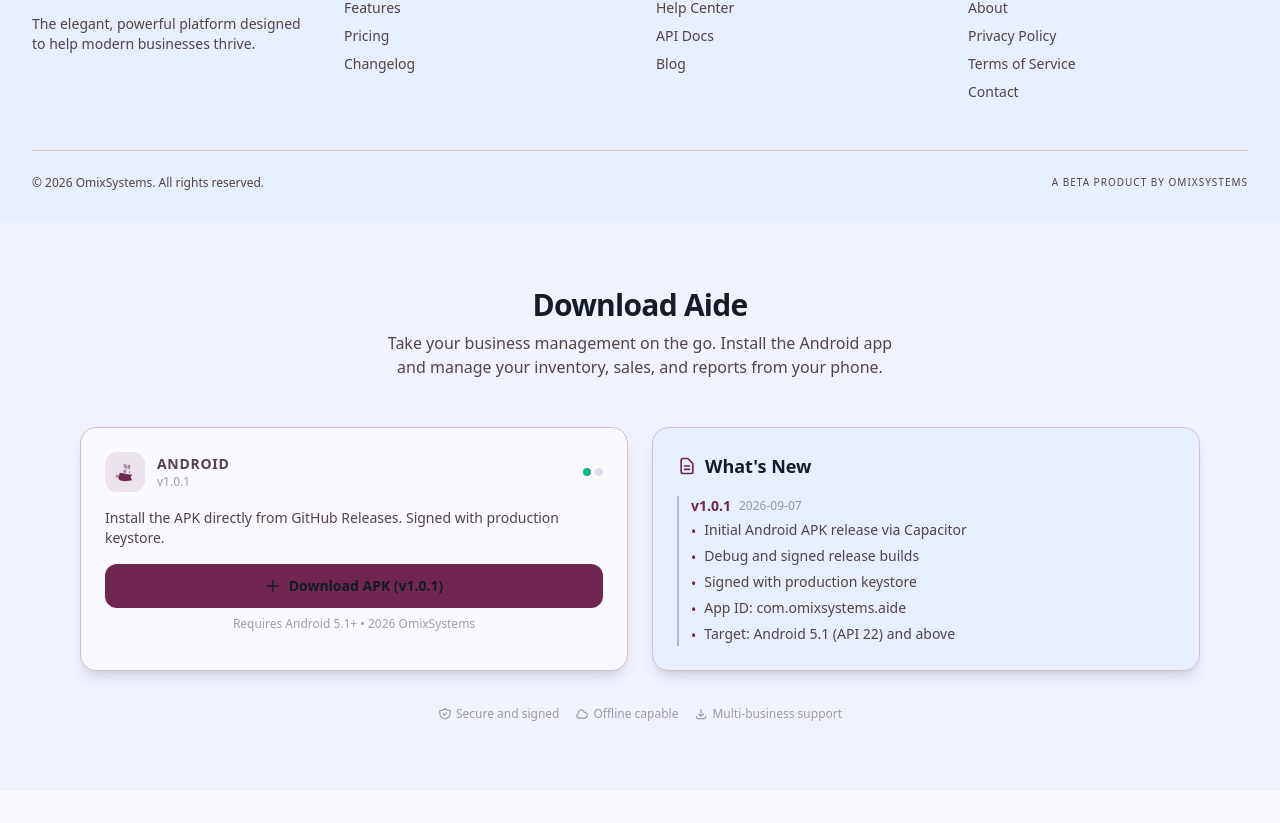
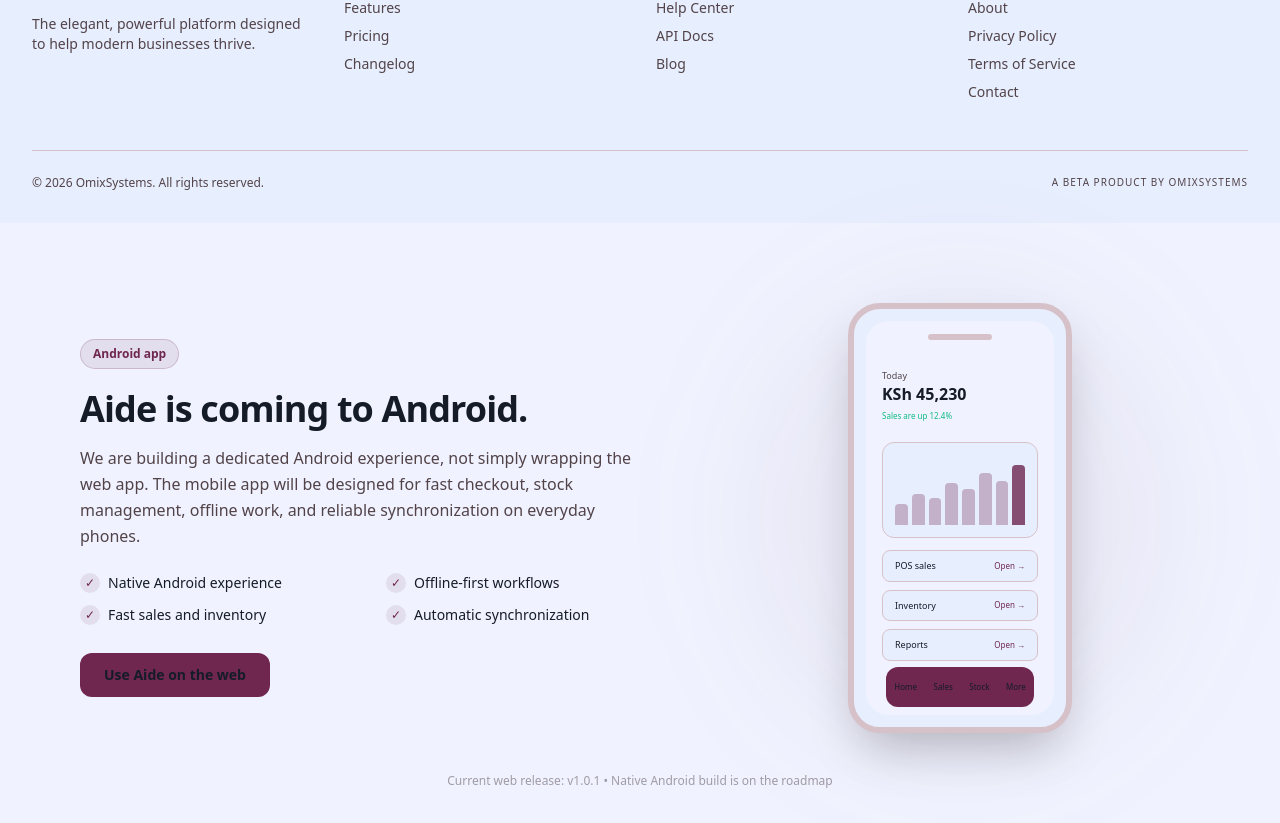
Before and after one commit to oliver4441/aide, a Next.js app: page / in a window 1280 px wide. Shown: the part 4057-4880 px from the top of the page. Before the commit the page ends 4848 px from the top, so only its background shows below. Built offline with nearby package versions, Linux system fonts and the light colour scheme.

Commit message:
Update Aide landing page for native Android roadmap

```diff
--- a/src/components/landing/DownloadSection.tsx
+++ b/src/components/landing/DownloadSection.tsx
@@ -1,4 +1,3 @@
-import Image from "next/image";
 import Link from "next/link";
 
 interface DownloadSectionProps {
@@ -6,119 +5,76 @@
 }
 
 export default function DownloadSection({ version }: DownloadSectionProps) {
-  const changelog = [
-    { version: "v1.0.1", date: "2026-09-07", items: [
-      "Initial Android APK release via Capacitor",
-      "Debug and signed release builds",
-      "Signed with production keystore",
-      "App ID: com.omixsystems.aide",
-      "Target: Android 5.1 (API 22) and above"
-    ]}
-  ];
-
   return (
-    <section className="py-16 bg-surface-container-low" id="download">
+    <section className="py-20 bg-surface-container-low" id="download">
       <div className="max-w-6xl mx-auto px-4">
-        <div className="text-center mb-12">
-          <h2 className="text-3xl font-bold tracking-tight font-headline text-on-surface mb-2">
-            Download Aide
-          </h2>
-          <p className="text-on-surface-variant max-w-lg mx-auto">
-            Take your business management on the go. Install the Android app and manage your inventory, sales, and reports from your phone.
-          </p>
-        </div>
-
-        <div className="grid grid-cols-1 gap-6 md:grid-cols-2">
-          {/* Android Download Card */}
-          <div className="bg-surface border border-outline-variant rounded-2xl p-6 shadow-lg hover:shadow-xl transition-shadow">
-            <div className="flex items-center gap-3 mb-4">
-              <div className="w-10 h-10 rounded-xl bg-primary/10 flex items-center justify-center">
-                <svg className="w-6 h-6 text-primary" viewBox="0 0 24 24" fill="currentColor">
-                  <path d="M17.523 16.439L19.5 15l-12.75-2.25L5.25 18.5l1.977 1.939L12 21.25l7.023-0.911z" />
-                  <path fillOpacity="0.5" d="M7.732 19.23l-1.977-1.939L2.5 17.5l.638-2.884 2.766.971L7.732 19.23zM9.893 10.293l2.884-.637.971 2.766-2.884.638L9.893 10.293zM14.107 10.293L11.22 7.381l-.971-2.766 2.884-.637L14.107 10.293zM16.268 9.77L14.29 7.501l.637-2.884 2.884.971L16.268 9.77z" />
-                  <path fillOpacity="0.5" d="M19.5 15l-1.977-1.561L16.268 9.77l-.637 2.884 2.766.971L19.5 15z" />
-                </svg>
-              </div>
-              <div className="flex-1">
-                <div className="text-sm font-semibold text-on-surface-variant uppercase tracking-wider">Android</div>
-                <div className="text-xs text-on-surface-variant/50">v{version}</div>
-              </div>
-              <div className="flex gap-1">
-                <div className="w-2 h-2 rounded-full bg-success" />
-                <div className="w-2 h-2 rounded-full bg-surface-container-highest" />
-              </div>
+        <div className="grid lg:grid-cols-[1fr_0.8fr] gap-10 items-center">
+          <div>
+            <div className="inline-flex items-center gap-2 px-3 py-1.5 rounded-full bg-primary/10 border border-primary/20 text-primary text-xs font-semibold mb-5">
+              Android app
             </div>
-            <p className="text-sm text-on-surface-variant mb-4">
-              Install the APK directly from GitHub Releases. Signed with production keystore.
+            <h2 className="text-3xl md:text-4xl font-bold tracking-tight font-headline text-on-surface mb-4">
+              Aide is coming to Android.
+            </h2>
+            <p className="text-on-surface-variant max-w-xl leading-relaxed mb-6">
+              We are building a dedicated Android experience, not simply wrapping the web app. The mobile app will be designed for fast checkout, stock management, offline work, and reliable synchronization on everyday phones.
             </p>
-            <div className="space-y-2">
-              <a
-                href={`https://github.com/oliver4441/aide/releases/download/v${version}/app-debug.apk`}
-                className="block w-full bg-primary text-on-primary font-semibold py-3 rounded-xl hover:bg-primary-light transition-colors flex items-center justify-center gap-2 text-sm"
-              >
-                <svg className="w-4 h-4" fill="none" viewBox="0 0 24 24" stroke="currentColor" strokeWidth={2}>
-                  <path strokeLinecap="round" strokeLinejoin="round" d="M12 4v16m8-8H4" />
-                </svg>
-                Download APK (v{version})
-              </a>
-              <p className="text-xs text-on-surface-variant/50 text-center">
-                Requires Android 5.1+ • {new Date().getFullYear()} OmixSystems
-              </p>
-            </div>
-          </div>
-
-          {/* Changelog Card */}
-          <div className="bg-surface-container border border-outline-variant rounded-2xl p-6 shadow-lg hover:shadow-xl transition-shadow">
-            <div className="flex items-center gap-2 mb-4">
-              <svg className="w-5 h-5 text-primary" fill="none" viewBox="0 0 24 24" stroke="currentColor" strokeWidth={2}>
-                <path strokeLinecap="round" strokeLinejoin="round" d="M9 12h6m-6 4h6m2 5H7a2 2 0 01-2-2V5a2 2 0 012-2h5.586a1 1 0 01.707.293l5.414 5.414a1 1 0 01.293.707V19a2 2 0 01-2 2z" />
-              </svg>
-              <h3 className="text-lg font-semibold text-on-surface">What&apos;s New</h3>
-            </div>
-            <div className="space-y-3">
-              {changelog.map((entry) => (
-                <div key={entry.version} className="border-l-2 border-primary/30 pl-3">
-                  <div className="flex items-center gap-2 mb-1">
-                    <span className="text-sm font-semibold text-primary">{entry.version}</span>
-                    <span className="text-xs text-on-surface-variant/50">{entry.date}</span>
-                  </div>
-                  <ul className="space-y-1">
-                    {entry.items.map((item, i) => (
-                      <li key={i} className="text-sm text-on-surface-variant flex items-start gap-2">
-                        <span className="text-primary mt-0.5 flex-shrink-0">•</span>
-                        <span>{item}</span>
-                      </li>
-                    ))}
-                  </ul>
+            <div className="grid sm:grid-cols-2 gap-3 mb-7">
+              {[
+                "Native Android experience",
+                "Offline-first workflows",
+                "Fast sales and inventory",
+                "Automatic synchronization",
+              ].map((item) => (
+                <div key={item} className="flex items-center gap-2 text-sm text-on-surface">
+                  <span className="w-5 h-5 rounded-full bg-primary/10 text-primary flex items-center justify-center text-xs">✓</span>
+                  {item}
                 </div>
               ))}
             </div>
+            <Link
+              href="/login"
+              className="inline-flex items-center justify-center bg-primary text-on-primary font-semibold px-6 py-3 rounded-xl hover:bg-primary-light transition-colors text-sm"
+            >
+              Use Aide on the web
+            </Link>
+          </div>
+
+          <div className="relative mx-auto w-full max-w-sm">
+            <div className="absolute -inset-6 bg-primary/5 blur-3xl rounded-full" />
+            <div className="relative mx-auto w-56 h-[430px] rounded-[2rem] border-[6px] border-outline-variant bg-surface-container shadow-2xl p-3">
+              <div className="h-full rounded-[1.4rem] bg-surface-container-low overflow-hidden">
+                <div className="h-8 flex items-center justify-center">
+                  <div className="w-16 h-1.5 rounded-full bg-outline-variant" />
+                </div>
+                <div className="px-4 pt-4">
+                  <div className="text-[9px] text-on-surface-variant">Today</div>
+                  <div className="text-base font-bold text-on-surface font-headline">KSh 45,230</div>
+                  <div className="text-[8px] text-success mt-1">Sales are up 12.4%</div>
+                  <div className="mt-5 h-24 rounded-xl bg-surface-container border border-outline-variant p-3 flex items-end gap-1">
+                    {[30, 45, 38, 60, 52, 75, 63, 86].map((height, index) => (
+                      <div key={index} className="flex-1 rounded-t bg-primary/30 last:bg-primary/80" style={{ height: `${height}%` }} />
+                    ))}
+                  </div>
+                  <div className="mt-3 space-y-2">
+                    {["POS sales", "Inventory", "Reports"].map((label) => (
+                      <div key={label} className="flex items-center justify-between rounded-lg bg-surface-container border border-outline-variant px-3 py-2">
+                        <span className="text-[9px] text-on-surface">{label}</span>
+                        <span className="text-[8px] text-primary">Open →</span>
+                      </div>
+                    ))}
+                  </div>
+                </div>
+                <div className="absolute bottom-5 left-8 right-8 h-10 rounded-xl bg-primary flex items-center justify-around text-[8px] text-on-primary font-medium">
+                  <span>Home</span><span>Sales</span><span>Stock</span><span>More</span>
+                </div>
+              </div>
+            </div>
           </div>
         </div>
-
-        {/* Requirements footer */}
-        <div className="mt-8 text-center">
-          <div className="inline-flex items-center gap-4 text-xs text-on-surface-variant/50">
-            <span className="flex items-center gap-1">
-              <svg className="w-3.5 h-3.5" fill="none" viewBox="0 0 24 24" stroke="currentColor" strokeWidth={2}>
-                <path strokeLinecap="round" strokeLinejoin="round" d="M9 12l2 2 4-4m5.618-4.016A11.955 11.955 0 0112 2.944a11.955 11.955 0 01-8.618 3.04A12.02 12.02 0 003 9c0 5.591 3.824 10.29 9 11.622 5.176-1.332 9-6.03 9-11.622 0-1.042-.133-2.052-.382-3.016z" />
-              </svg>
-              Secure and signed
-            </span>
-            <span className="flex items-center gap-1">
-              <svg className="w-3.5 h-3.5" fill="none" viewBox="0 0 24 24" stroke="currentColor" strokeWidth={2}>
-                <path strokeLinecap="round" strokeLinejoin="round" d="M3 15a4 4 0 004 4h9a5 5 0 10-.1-9.999 5.002 5.002 0 10-9.78 2.096A4.001 4.001 0 003 15z" />
-              </svg>
-              Offline capable
-            </span>
-            <span className="flex items-center gap-1">
-              <svg className="w-3.5 h-3.5" fill="none" viewBox="0 0 24 24" stroke="currentColor" strokeWidth={2}>
-                <path strokeLinecap="round" strokeLinejoin="round" d="M4 16v1a3 3 0 003 3h10a3 3 0 003-3v-1m-4-4l-4 4m0 0l-4-4m4 4V4" />
-              </svg>
-              Multi-business support
-            </span>
-          </div>
-        </div>
+        <p className="text-center text-xs text-on-surface-variant/50 mt-10">
+          Current web release: v{version} • Native Android build is on the roadmap
+        </p>
       </div>
     </section>
   );
```
